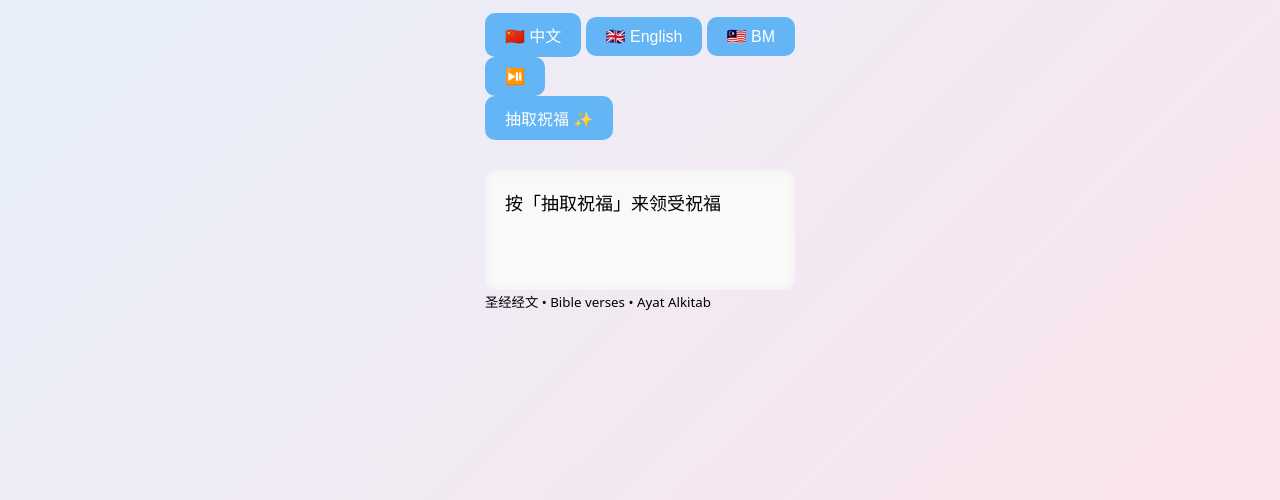
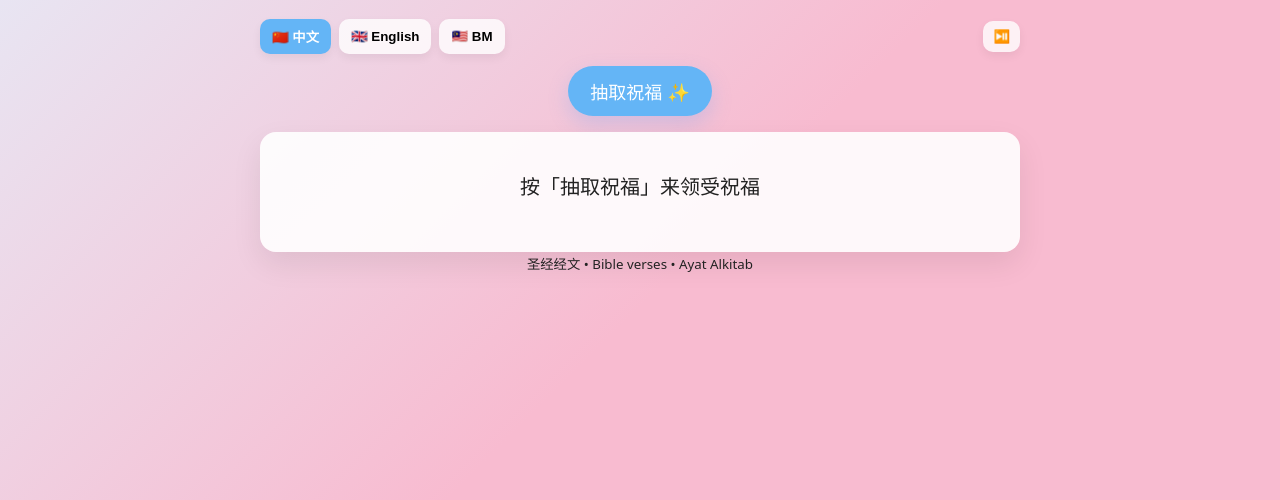
Before and after one commit to DestinyJazz/bless-cards, a plain HTML site: page index.html in a window 1280 px wide. Shown: the part 300-800 px from the top of the page. Drawn offline with Linux system fonts and the light colour scheme; no server answers.

Commit message:
Update style.css

```diff
--- a/style.css
+++ b/style.css
@@ -1,58 +1,74 @@
-body {
-  font-family: "Noto Sans", sans-serif;
-  background: linear-gradient(135deg, #e3f2fd, #fce4ec);
-  display: flex;
-  align-items: center;
-  justify-content: center;
-  height: 100vh;
-  margin: 0;
+:root{
+  --card-bg: rgba(255,255,255,0.9);
+  --accent: #64b5f6;
+  --muted: #666;
 }
 
-.container {
-  text-align: center;
-  background: white;
-  padding: 30px 50px;
-  border-radius: 20px;
-  box-shadow: 0 8px 20px rgba(0,0,0,0.1);
-  max-width: 400px;
+*{box-sizing:border-box}
+body,html{height:100%;margin:0;font-family: "Noto Sans", "Segoe UI", Roboto, sans-serif;background: linear-gradient(135deg,#e3f2fd,#f8bbd0 60%);color:#222}
+
+.wrap{
+  min-height:100vh;
+  display:flex;
+  flex-direction:column;
+  align-items:center;
+  justify-content:center;
+  padding:28px;
 }
 
-h1 {
-  margin-bottom: 20px;
+header{text-align:center;margin-bottom:12px}
+h1{margin:0;font-size:30px}
+.subtitle{margin:6px 0 0;color:var(--muted);font-size:13px}
+
+.controls{
+  width:100%;
+  max-width:760px;
+  display:flex;
+  justify-content:space-between;
+  align-items:center;
+  margin:12px 0;
 }
 
-button {
-  padding: 10px 20px;
-  font-size: 16px;
-  border: none;
-  border-radius: 10px;
-  background-color: #64b5f6;
-  color: white;
-  cursor: pointer;
-  transition: background 0.3s;
+.lang{display:flex;gap:8px}
+.lang-btn{
+  padding:8px 12px;border-radius:10px;border:none;background:rgba(255,255,255,0.8);
+  cursor:pointer;box-shadow:0 4px 10px rgba(0,0,0,0.06);font-weight:600
+}
+.lang-btn.active{background:var(--accent);color:#fff}
+
+.audio-controls button{
+  padding:8px 10px;border-radius:10px;border:none;background:rgba(255,255,255,0.8);cursor:pointer;
+  box-shadow:0 4px 10px rgba(0,0,0,0.06)
 }
 
-button:hover {
-  background-color: #42a5f5;
+main{display:flex;flex-direction:column;align-items:center;gap:16px}
+
+.draw-btn{
+  padding:12px 22px;font-size:18px;border-radius:999px;border:none;background:var(--accent);color:#fff;
+  cursor:pointer;box-shadow:0 8px 20px rgba(100,165,246,0.25)
 }
 
-.lang-buttons {
-  margin-bottom: 20px;
+.card{
+  width:min(760px,92vw);
+  max-width:760px;
+  background:var(--card-bg);
+  border-radius:16px;padding:22px 26px;
+  box-shadow:0 12px 30px rgba(0,0,0,0.08);
+  min-height:120px;display:flex;flex-direction:column;justify-content:center;align-items:center;
+  transition:transform .35s ease, box-shadow .35s ease;
 }
 
-.card {
-  margin-top: 30px;
-  padding: 20px;
-  font-size: 18px;
-  line-height: 1.5;
-  background: #f9f9f9;
-  border-radius: 10px;
-  min-height: 80px;
-  box-shadow: inset 0 0 10px rgba(0,0,0,0.05);
-  animation: fadeIn 0.6s;
+.card.show{
+  transform: translateY(-6px) scale(1.01);
+  box-shadow:0 18px 40px rgba(0,0,0,0.12);
 }
 
-@keyframes fadeIn {
-  from { opacity: 0; transform: translateY(10px); }
-  to { opacity: 1; transform: translateY(0); }
+.verse{font-size:20px;text-align:center;line-height:1.5;margin-bottom:10px}
+.reference{font-size:13px;color:var(--muted);text-align:center}
+
+/* responsive */
+@media (max-width:480px){
+  .verse{font-size:18px;padding:0 8px}
+  .draw-btn{width:100%}
+  .controls{flex-direction:column;gap:8px;align-items:center}
 }
```
